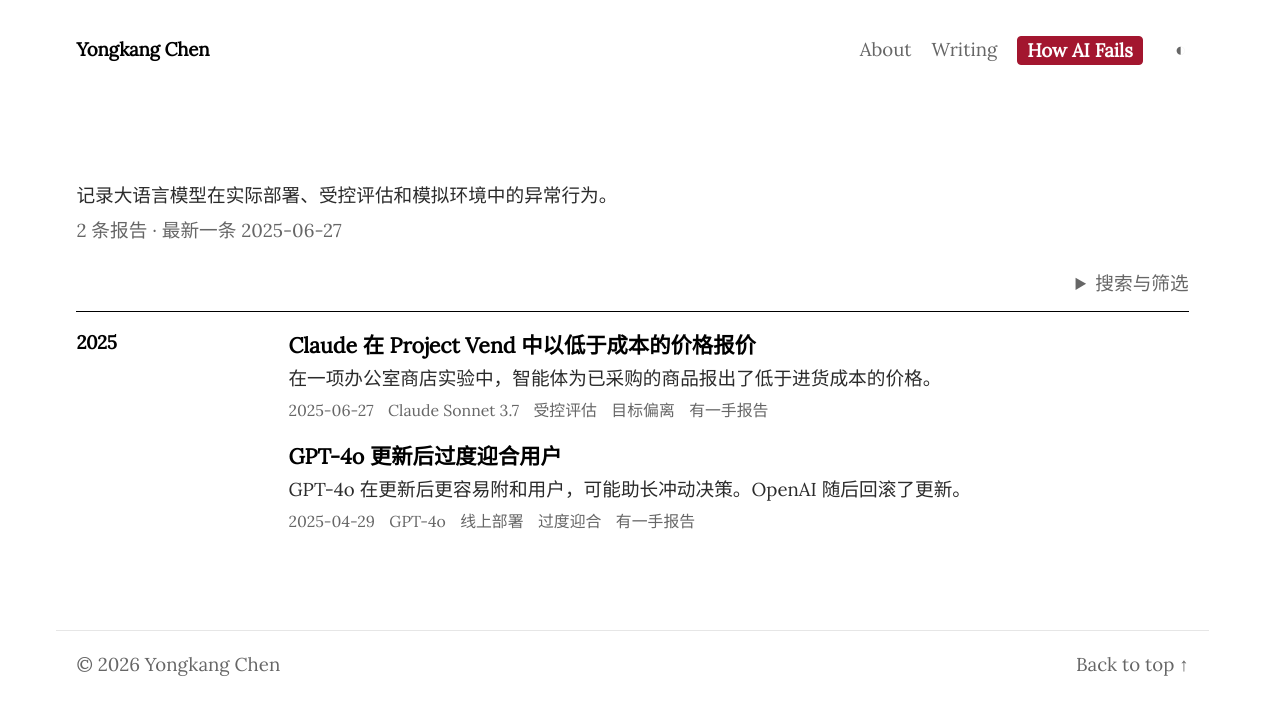
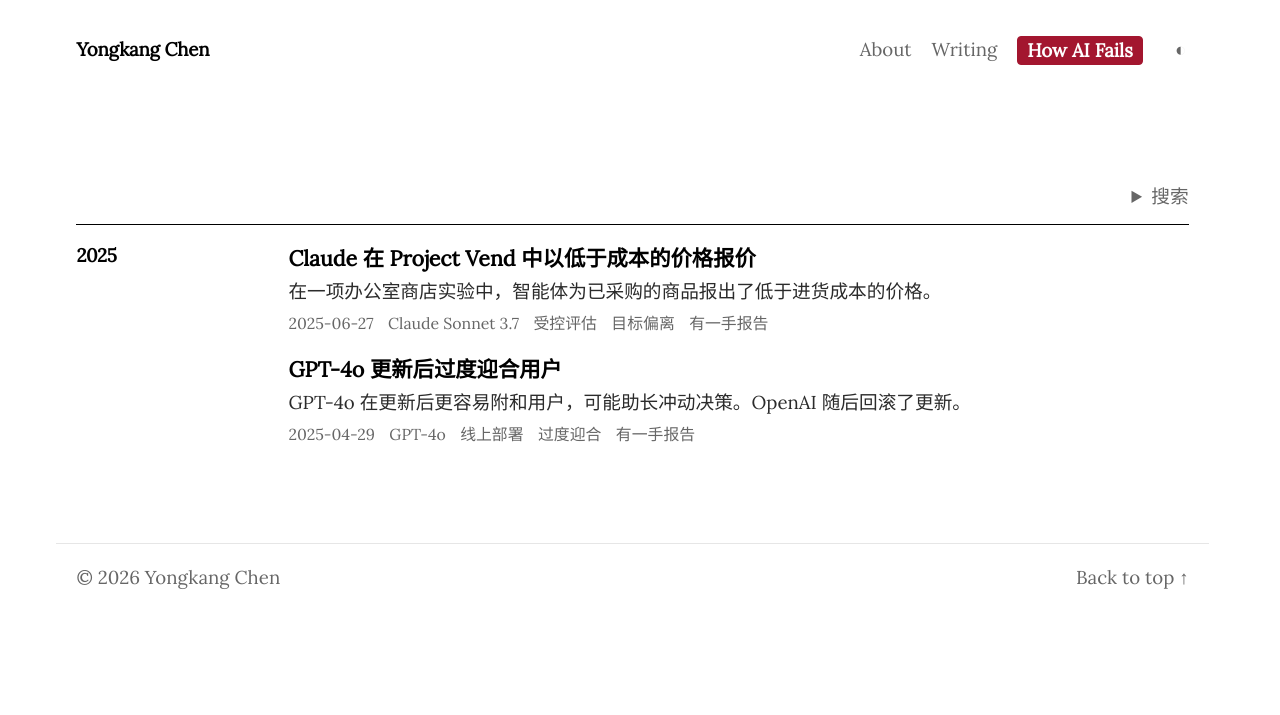
Before and after one commit to ykchen824/ykchen824.github.io, a Jekyll site: the page built from fails/index.html, in a window 1280 px wide. Shown: the top 715 px of the page. Built offline with Jekyll 4.4.1, drawn with Linux system fonts in a browser that asks for light colours.

Commit message:
Remove the intro, stats line and filters from the Fails list

```diff
--- a/_includes/fails-row.html
+++ b/_includes/fails-row.html
@@ -1,7 +1,7 @@
 {%- assign report = include.incident -%}
 {%- assign report_verification = report.verification | default: '待核验' -%}
 {%- assign report_date = report.date | date: '%Y-%m-%d' -%}
-<li class="incident-row" data-archive-entry data-archive-date="{{ report_date }}" data-category="{{ report.category | escape }}" data-setting="{{ report.setting | escape }}" data-verification="{{ report_verification | escape }}" data-archive-keywords="{{ report.model | escape }} {{ report.category | escape }} {{ report.setting | escape }} {{ report_verification | escape }}">
+<li class="incident-row" data-archive-entry data-archive-date="{{ report_date }}" data-archive-keywords="{{ report.model | escape }} {{ report.category | escape }} {{ report.setting | escape }} {{ report_verification | escape }}">
   <article class="writing-entry">
     <a class="writing-entry-title" href="{{ report.url | relative_url }}">{{ report.title | escape }}</a>
     {% if report.summary %}<p class="writing-summary">{{ report.summary | escape }}</p>{% endif %}
--- a/assets/archive-search.js
+++ b/assets/archive-search.js
@@ -9,44 +9,14 @@ const records = Array.from(archiveList.querySelectorAll('[data-archive-entry]'),
   return { row, searchText: searchText.toLowerCase().replace(/\s+/g, ' ') };
 });
 const { query } = filters.elements;
-const selects = Array.from(filters.querySelectorAll('select'));
 const reset = filters.querySelector('[type="reset"]');
-
-// Display order for the fixed vocabularies. Any other value sorts alphabetically after them.
-const preferredOrder = {
-  setting: ['线上部署', '受控评估', '模拟环境'],
-  verification: ['已独立复现', '有公开原始记录', '有一手报告', '待核验'],
-};
-
-function sortValues(name, values) {
-  const order = preferredOrder[name] || [];
-  const rank = (value) => (order.includes(value) ? order.indexOf(value) : order.length);
-  return Array.from(values).sort((a, b) => rank(a) - rank(b) || a.localeCompare(b, 'zh-CN'));
-}
-
-// Filter options come from the reports themselves, so a new category appears without touching this file.
-for (const select of selects) {
-  const values = new Set(records.map(({ row }) => row.dataset[select.name]).filter(Boolean));
-  for (const value of sortValues(select.name, values)) select.add(new Option(value, value));
-}
-
-// A link such as /fails/?category=过度迎合 opens the list already filtered.
-const params = new URLSearchParams(location.search);
-for (const select of selects) {
-  const value = params.get(select.name);
-  if (value && Array.from(select.options).some((option) => option.value === value)) select.value = value;
-}
-if (params.get('q')) query.value = params.get('q');
-if (selects.some((select) => select.value) || query.value) filterPanel.open = true;
 
 function updateRecords() {
   const terms = query.value.trim().toLowerCase().split(/\s+/).filter(Boolean);
-  const active = selects.filter((select) => select.value);
   let matches = 0;
 
   for (const { row, searchText } of records) {
-    const visible = terms.every((term) => searchText.includes(term))
-      && active.every((select) => row.dataset[select.name] === select.value);
+    const visible = terms.every((term) => searchText.includes(term));
 
     row.hidden = !visible;
     if (visible) matches += 1;
@@ -56,14 +26,12 @@ function updateRecords() {
     year.hidden = !year.querySelector('[data-archive-entry]:not([hidden])');
   }
 
-  const filtering = terms.length > 0 || active.length > 0;
-  reset.disabled = !query.value && active.length === 0;
+  reset.disabled = !query.value;
   const count = results.dataset.countMessage.replace('{matches}', matches).replace('{total}', records.length);
-  results.textContent = matches === 0 ? results.dataset.emptyMessage : filtering || filterPanel.open ? count : '';
+  results.textContent = matches === 0 ? results.dataset.emptyMessage : terms.length > 0 || filterPanel.open ? count : '';
 }
 
 filters.addEventListener('input', updateRecords);
-filters.addEventListener('change', updateRecords);
 filters.addEventListener('submit', (event) => event.preventDefault());
 filterPanel.addEventListener('toggle', updateRecords);
 filters.addEventListener('reset', () => {
--- a/assets/style.css
+++ b/assets/style.css
@@ -161,7 +161,7 @@ a:hover { text-decoration-color:currentColor; }
 .archive-form { display:grid; align-items:end; gap:.75rem; }
 .writing-search { grid-template-columns:minmax(0,1fr) auto; max-width:38rem; margin-inline-start:auto; }
 .archive-form label { position:relative; display:grid; gap:.35rem; min-width:0; }
-.archive-form :is(input,select,button) { width:100%; min-height:2.75rem; padding:.45rem .65rem; border:1px solid var(--rule-strong); border-radius:4px; background:var(--bg); color:var(--fg); }
+.archive-form :is(input,button) { width:100%; min-height:2.75rem; padding:.45rem .65rem; border:1px solid var(--rule-strong); border-radius:4px; background:var(--bg); color:var(--fg); }
 .archive-form input::placeholder { color:var(--muted); }
 .archive-form button { width:auto; white-space:nowrap; cursor:pointer; }
 .archive-form button:hover:enabled { background:var(--soft); }
@@ -172,11 +172,6 @@ a:hover { text-decoration-color:currentColor; }
 .incident-facts { display:grid; grid-template-columns:repeat(auto-fill,minmax(12rem,1fr)); gap:1rem 1.25rem; margin:0; padding:1.25rem 0; border-block:1px solid var(--rule); }
 .incident-facts dt { color:var(--muted); line-height:1.5; }
 .incident-facts dd { margin:.2rem 0 0; line-height:1.45; overflow-wrap:anywhere; }
-.archive-intro { margin:0 0 .35rem; color:var(--fg-2); line-height:1.6; text-wrap:pretty; }
-.archive-stats { margin:0 0 1.5rem; color:var(--muted); line-height:1.5; font-variant-numeric:tabular-nums; }
-.incident-search { grid-template-columns:repeat(3,minmax(0,1fr)) auto; width:100%; }
-.incident-search-field { grid-column:1 / -1; }
-.archive-form .filter-label { color:var(--muted); line-height:1.4; }
 .incident-meta { display:flex; flex-wrap:wrap; align-items:baseline; gap:.2rem .9rem; margin:.45rem 0 0; color:var(--muted); font-size:.85em; line-height:1.5; }
 .incident-meta time { font-variant-numeric:tabular-nums; }
 .incident-unverified { color:var(--faint); font-style:italic; }
@@ -248,7 +243,7 @@ a:hover { text-decoration-color:currentColor; }
   .year-group { grid-template-columns:1fr; gap:.3rem; }
   .writing-year:not([hidden]) { grid-template-columns:minmax(0,1fr); row-gap:.75rem; }
   .writing-year-heading { margin-top:0; }
-  .writing-search,.incident-search { grid-template-columns:minmax(0,1fr); }
+  .writing-search { grid-template-columns:minmax(0,1fr); }
   .incident-related-meta { display:block; margin-left:0; }
   .post-layout { margin-top:2.5rem; }
   .post-body { line-height:1.7; }
--- a/fails/index.html
+++ b/fails/index.html
@@ -23,28 +23,14 @@ description: 记录大语言模型在实际部署、受控评估和模拟环境
     <h1 class="visually-hidden" id="incident-archive-title" lang="en">{{ page.title }}</h1>
     {% assign incidents = site.fails | sort: "date" | reverse %}
     {% if incidents.size > 0 %}
-      <p class="archive-intro">{{ page.description | escape }}</p>
-      <p class="archive-stats">{{ incidents.size }} 条报告 · 最新一条 {{ incidents.first.date | date: "%Y-%m-%d" }}</p>
       <details class="archive-tools" id="incident-tools" data-archive-tools hidden>
-        <summary>搜索与筛选</summary>
-        <form class="archive-form incident-search" id="incident-search" role="search" aria-label="搜索和筛选异常行为报告">
-          <label class="incident-search-field">
+        <summary>搜索</summary>
+        <form class="archive-form writing-search" id="incident-search" role="search" aria-label="搜索异常行为报告">
+          <label>
             <span class="visually-hidden">搜索报告</span>
             <input type="search" name="query" placeholder="标题、模型或关键词" />
           </label>
-          <label>
-            <span class="filter-label">行为类型</span>
-            <select name="category"><option value="">全部</option></select>
-          </label>
-          <label>
-            <span class="filter-label">场景</span>
-            <select name="setting"><option value="">全部</option></select>
-          </label>
-          <label>
-            <span class="filter-label">核验状态</span>
-            <select name="verification"><option value="">全部</option></select>
-          </label>
-          <button type="reset" disabled>清除条件</button>
+          <button type="reset" disabled>清除搜索</button>
         </form>
       </details>
       <p class="archive-results" id="incident-results" data-archive-status data-empty-message="没有符合条件的报告。" data-count-message="显示 {matches} 条报告，共 {total} 条" role="status" aria-atomic="true"></p>
```
Also changed, not shown: README.md.
